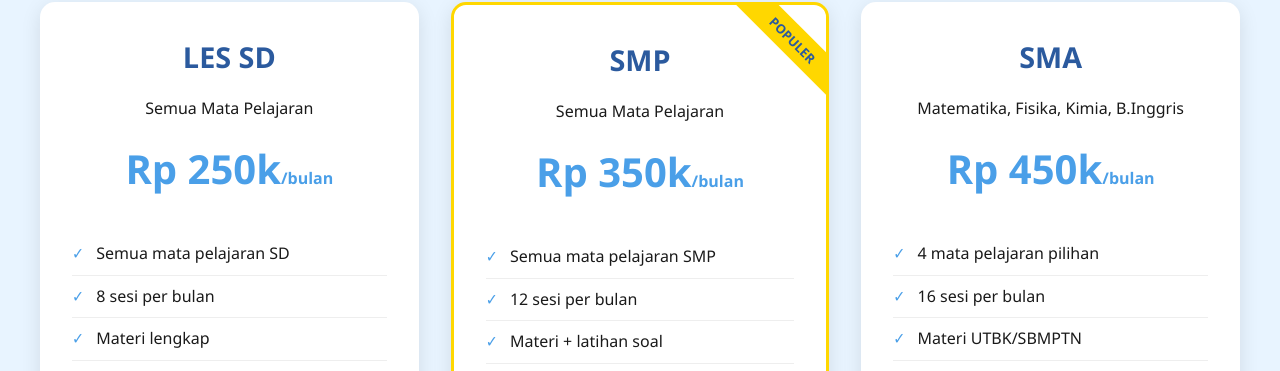
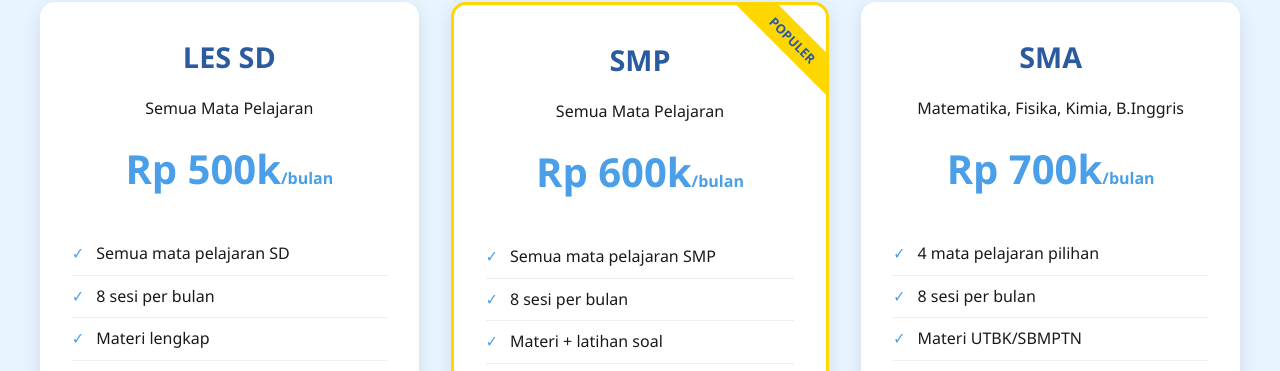
Before and after one commit to james-pangestu0/jwlearningcenter, a plain HTML site: page index.html in a window 1280 px wide. Shown: the part 1374-1745 px from the top of the page. Drawn offline with Linux system fonts and the light colour scheme.

Commit message:
Update index.html

```diff
--- a/index.html
+++ b/index.html
@@ -542,7 +542,7 @@
             <div class="package-card">
                 <h3>LES SD</h3>
                 <p>Semua Mata Pelajaran</p>
-                <div class="price">Rp 250k<span style="font-size: 1rem;">/bulan</span></div>
+                <div class="price">Rp 500k<span style="font-size: 1rem;">/bulan</span></div>
                 <ul class="package-features">
                     <li>Semua mata pelajaran SD</li>
                     <li>8 sesi per bulan</li>
@@ -557,10 +557,10 @@
                 <div class="featured-badge">POPULER</div>
                 <h3>SMP</h3>
                 <p>Semua Mata Pelajaran</p>
-                <div class="price">Rp 350k<span style="font-size: 1rem;">/bulan</span></div>
+                <div class="price">Rp 600k<span style="font-size: 1rem;">/bulan</span></div>
                 <ul class="package-features">
                     <li>Semua mata pelajaran SMP</li>
-                    <li>12 sesi per bulan</li>
+                    <li>8 sesi per bulan</li>
                     <li>Materi + latihan soal</li>
                     <li>Tutor profesional</li>
                     <li>Try out gratis</li>
@@ -572,10 +572,10 @@
             <div class="package-card">
                 <h3>SMA</h3>
                 <p>Matematika, Fisika, Kimia, B.Inggris</p>
-                <div class="price">Rp 450k<span style="font-size: 1rem;">/bulan</span></div>
+                <div class="price">Rp 700k<span style="font-size: 1rem;">/bulan</span></div>
                 <ul class="package-features">
                     <li>4 mata pelajaran pilihan</li>
-                    <li>16 sesi per bulan</li>
+                    <li>8 sesi per bulan</li>
                     <li>Materi UTBK/SBMPTN</li>
                     <li>Tutor expert</li>
                     <li>Try out berkala</li>
@@ -758,4 +758,5 @@
         });
     </script>
 </body>
+
 </html>
```
